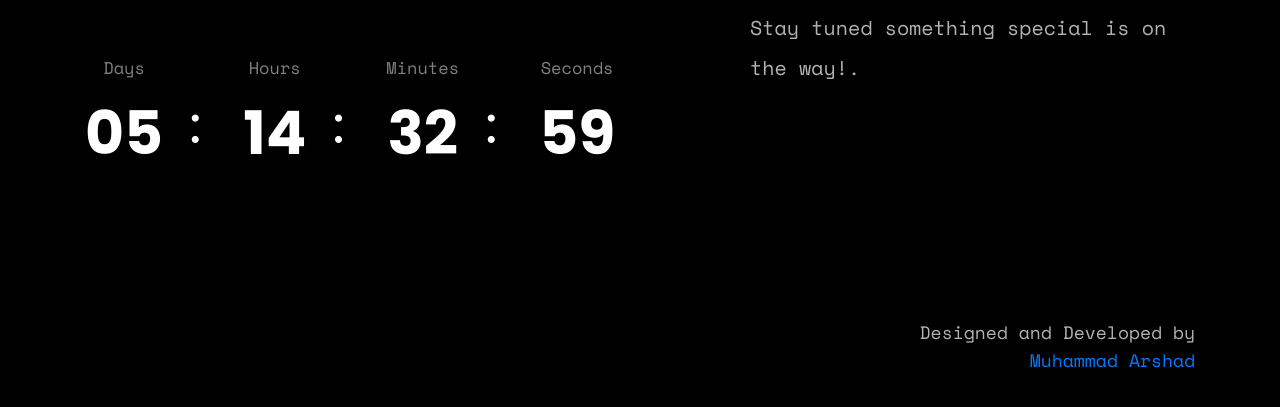
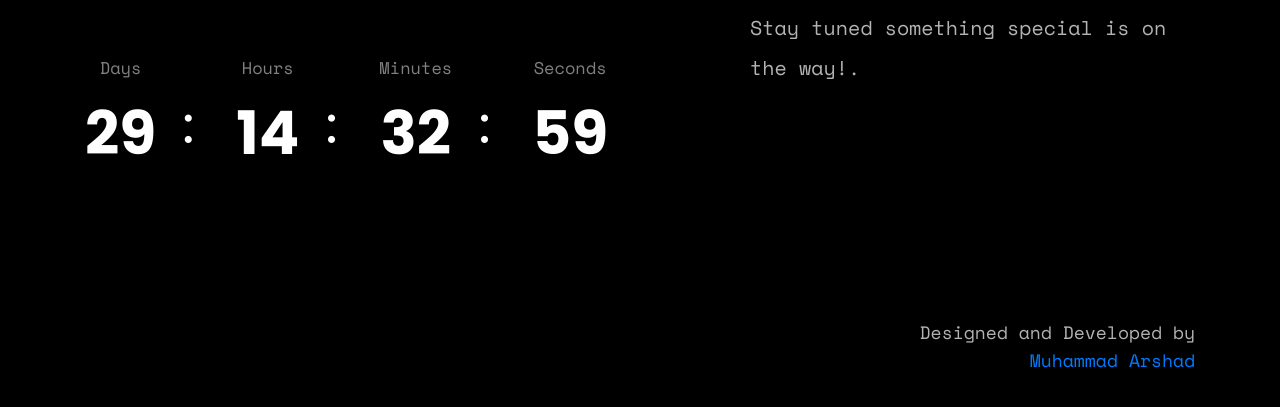
Before and after one commit to arshad-muhammad/SphereHive, a website: page index.html in a window 1280 px wide. Shown: the part 647-1054 px from the top of the page. Drawn offline with nearby package versions, Linux system fonts and the light colour scheme.

Commit message:
Update index.html

```diff
--- a/index.html
+++ b/index.html
@@ -53,7 +53,7 @@
                         </div>
                         <div class="col-xl-7 col-lg-7">
                             <!-- countdown start  -->
-                            <div class="wow fadeInRight" data-wow-delay=".4s" data-countdown="2024/12/01" style="visibility: visible; animation-delay: 0.4s; animation-name: fadeInRight;"><div class="countdown d-flex"><div class="single-count-content"><span class="count">00</span><p class="text">Days</p></div><div class="single-count-content"><span class="count">00</span><p class="text">Hours</p></div><div class="single-count-content"><span class="count">00</span><p class="text">Minutes</p></div><div class="single-count-content"><span class="count">00</span><p class="text">Seconds</p></div></div></div>
+                            <div class="wow fadeInRight" data-wow-delay=".4s" data-countdown="2024/12/25" style="visibility: visible; animation-delay: 0.4s; animation-name: fadeInRight;"><div class="countdown d-flex"><div class="single-count-content"><span class="count">00</span><p class="text">Days</p></div><div class="single-count-content"><span class="count">00</span><p class="text">Hours</p></div><div class="single-count-content"><span class="count">00</span><p class="text">Minutes</p></div><div class="single-count-content"><span class="count">00</span><p class="text">Seconds</p></div></div></div>
                             <!-- countdown end  -->
                         </div>
                         <div class="col-xl-5 col-lg-5">
```
